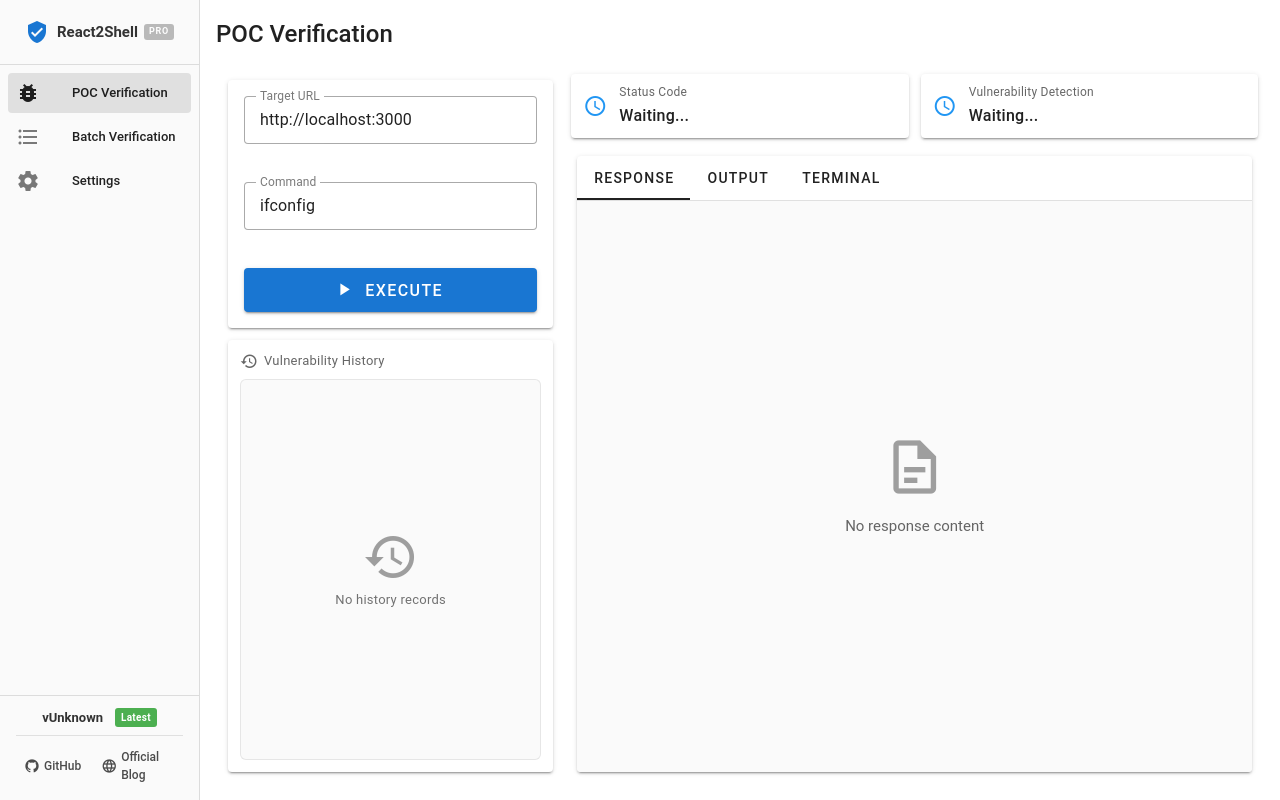
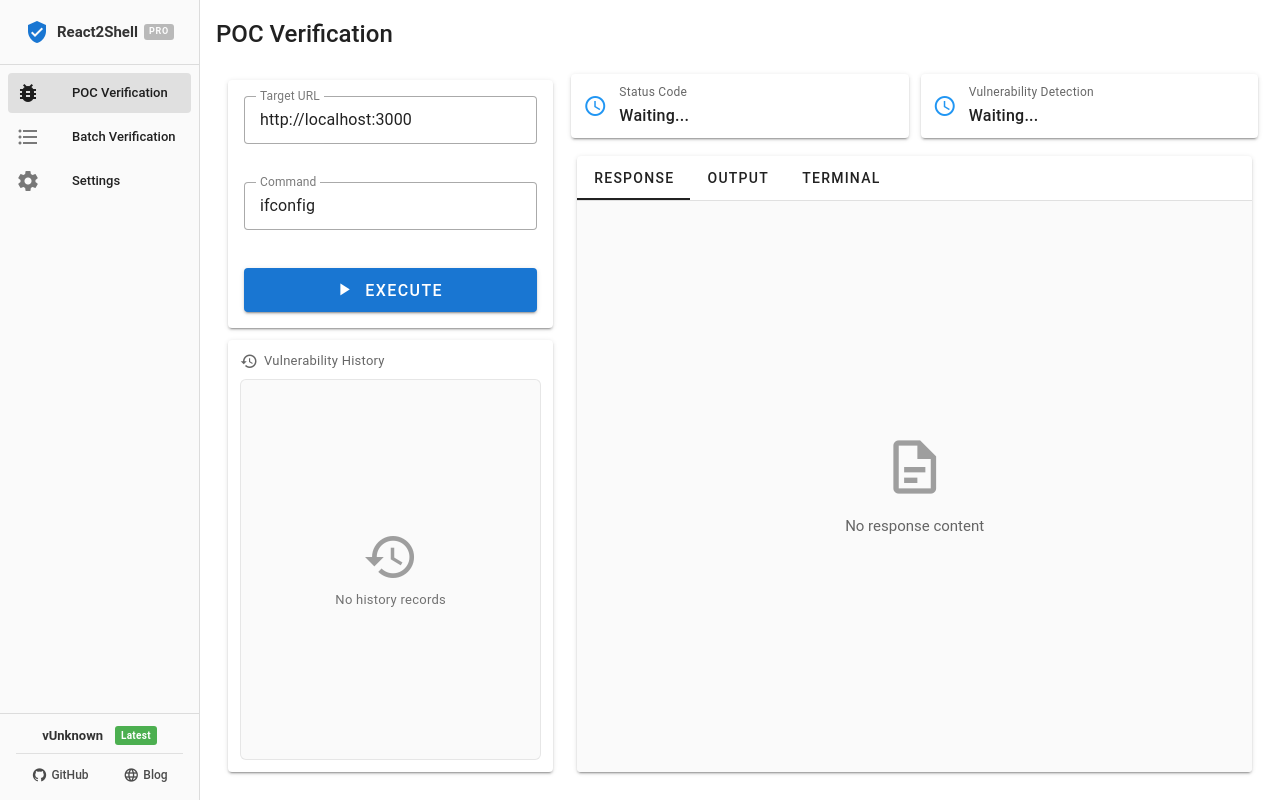
Before and after one commit to MoLeft/React2Shell-Toolbox, a Vue app: page /#/poc in a window 1280 px wide. Built offline with nearby package versions, Linux system fonts and the light colour scheme.

Commit message:
fix: correct 'blog' translation in all language files
- Change from 'Official Blog' to 'Blog' in all non-English/Chinese languages
- Affected languages: hi-IN, es-ES, fr-FR, ru-RU, de-DE, pt-PT, ja-JP, ko-KR, it-IT
- Keep consistent with English and Chinese versions

```diff
--- a/src/renderer/src/locales/de-DE.js
+++ b/src/renderer/src/locales/de-DE.js
@@ -664,6 +664,6 @@ export default {
     hasUpdate: 'Update verfügbar',
     author: 'Autor',
     github: 'GitHub',
-    blog: 'Offizieller Blog'
+    blog: 'Blog'
   }
 }
--- a/src/renderer/src/locales/en-US.js
+++ b/src/renderer/src/locales/en-US.js
@@ -669,9 +669,9 @@ export default {
   footer: {
     version: 'Version',
     latest: 'Latest',
-    hasUpdate: 'Update Available',
+    hasUpdate: 'Update',
     author: 'Author',
     github: 'GitHub',
-    blog: 'Official Blog'
+    blog: 'Blog'
   }
 }
--- a/src/renderer/src/locales/es-ES.js
+++ b/src/renderer/src/locales/es-ES.js
@@ -664,6 +664,6 @@ export default {
     hasUpdate: 'Actualización disponible',
     author: 'Autor',
     github: 'GitHub',
-    blog: 'Blog oficial'
+    blog: 'Blog'
   }
 }
--- a/src/renderer/src/locales/fr-FR.js
+++ b/src/renderer/src/locales/fr-FR.js
@@ -668,6 +668,6 @@ export default {
     hasUpdate: 'Mise à jour disponible',
     author: 'Auteur',
     github: 'GitHub',
-    blog: 'Blog officiel'
+    blog: 'Blog'
   }
 }
--- a/src/renderer/src/locales/hi-IN.js
+++ b/src/renderer/src/locales/hi-IN.js
@@ -660,6 +660,6 @@ export default {
     hasUpdate: 'अपडेट उपलब्ध',
     author: 'लेखक',
     github: 'GitHub',
-    blog: 'आधिकारिक ब्लॉग'
+    blog: 'ब्लॉग'
   }
 }
--- a/src/renderer/src/locales/it-IT.js
+++ b/src/renderer/src/locales/it-IT.js
@@ -639,6 +639,6 @@ export default {
     hasUpdate: 'Aggiornamento disponibile',
     author: 'Autore',
     github: 'GitHub',
-    blog: 'Blog ufficiale'
+    blog: 'Blog'
   }
 }
--- a/src/renderer/src/locales/ja-JP.js
+++ b/src/renderer/src/locales/ja-JP.js
@@ -660,6 +660,6 @@ export default {
     hasUpdate: '更新あり',
     author: '作者',
     github: 'GitHub',
-    blog: '公式ブログ'
+    blog: 'ブログ'
   }
 }
--- a/src/renderer/src/locales/ko-KR.js
+++ b/src/renderer/src/locales/ko-KR.js
@@ -650,6 +650,6 @@ export default {
     hasUpdate: '업데이트 사용 가능',
     author: '작성자',
     github: 'GitHub',
-    blog: '공식 블로그'
+    blog: '블로그'
   }
 }
--- a/src/renderer/src/locales/pt-PT.js
+++ b/src/renderer/src/locales/pt-PT.js
@@ -661,6 +661,6 @@ export default {
     hasUpdate: 'Atualização Disponível',
     author: 'Autor',
     github: 'GitHub',
-    blog: 'Blog Oficial'
+    blog: 'Blog'
   }
 }
--- a/src/renderer/src/locales/ru-RU.js
+++ b/src/renderer/src/locales/ru-RU.js
@@ -662,6 +662,6 @@ export default {
     hasUpdate: 'Доступно обновление',
     author: 'Автор',
     github: 'GitHub',
-    blog: 'Официальный блог'
+    blog: 'Блог'
   }
 }
--- a/src/renderer/src/locales/zh-HK.js
+++ b/src/renderer/src/locales/zh-HK.js
@@ -644,6 +644,6 @@ export default {
     hasUpdate: '有更新',
     author: '作者',
     github: 'GitHub',
-    blog: '官方部落格'
+    blog: '官方博客'
   }
 }
```
